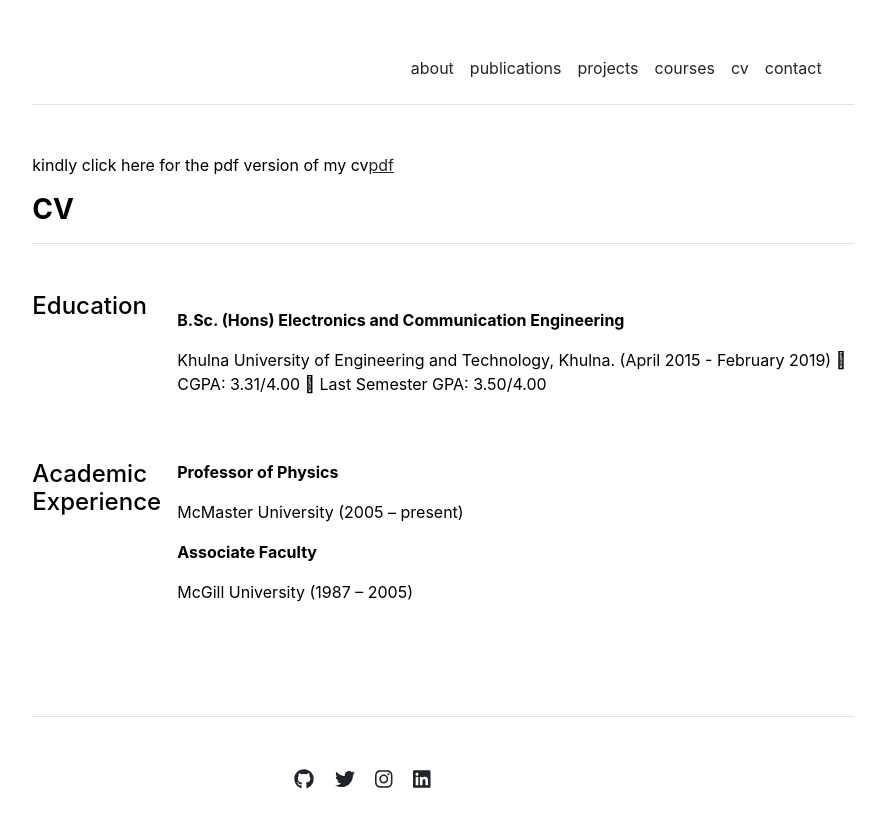
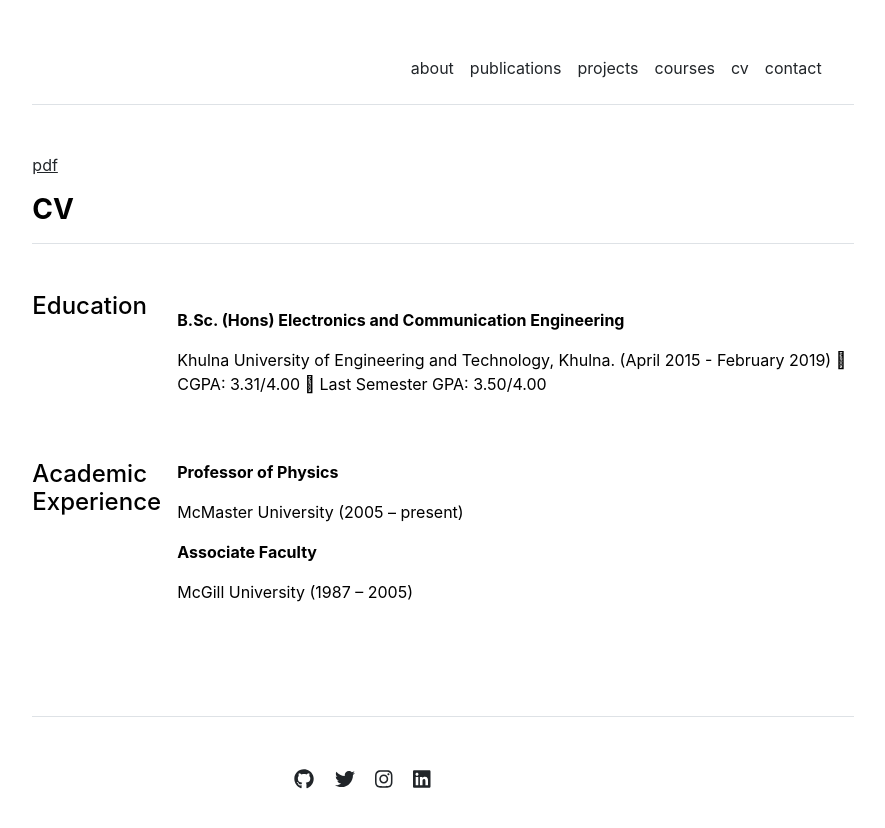
Before and after one commit to Anannabiswas/anannabiswas.github.io, a Jekyll site: the page built from cv.md, in a window 1280 px wide. Shown: the top 828 px of the page, without its empty margins (197-1082 px from the left). Built offline with Jekyll 4.4.1, drawn with Linux system fonts in a browser that asks for light colours.

Commit message:
Update cv.md

```diff
--- a/cv.md
+++ b/cv.md
@@ -2,4 +2,4 @@
 layout: cv
 title: "CV"
 ---
-kindly click here for the pdf version of my cv<a href="anannabiswas.github.io/blob/main/assets/cv/Ananna_CV.pdf">pdf</a>
+[pdf](assets/cv/Ananna_CV.pdf)
```
